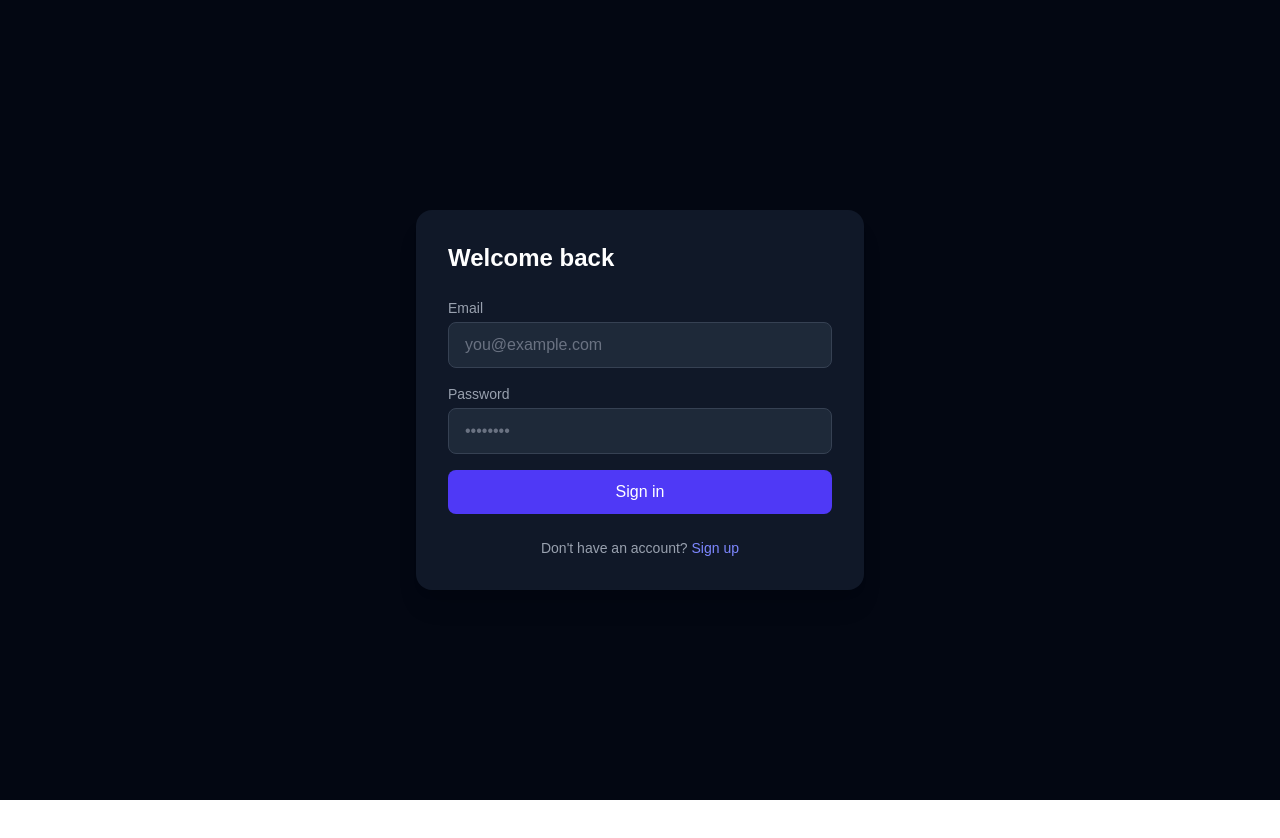
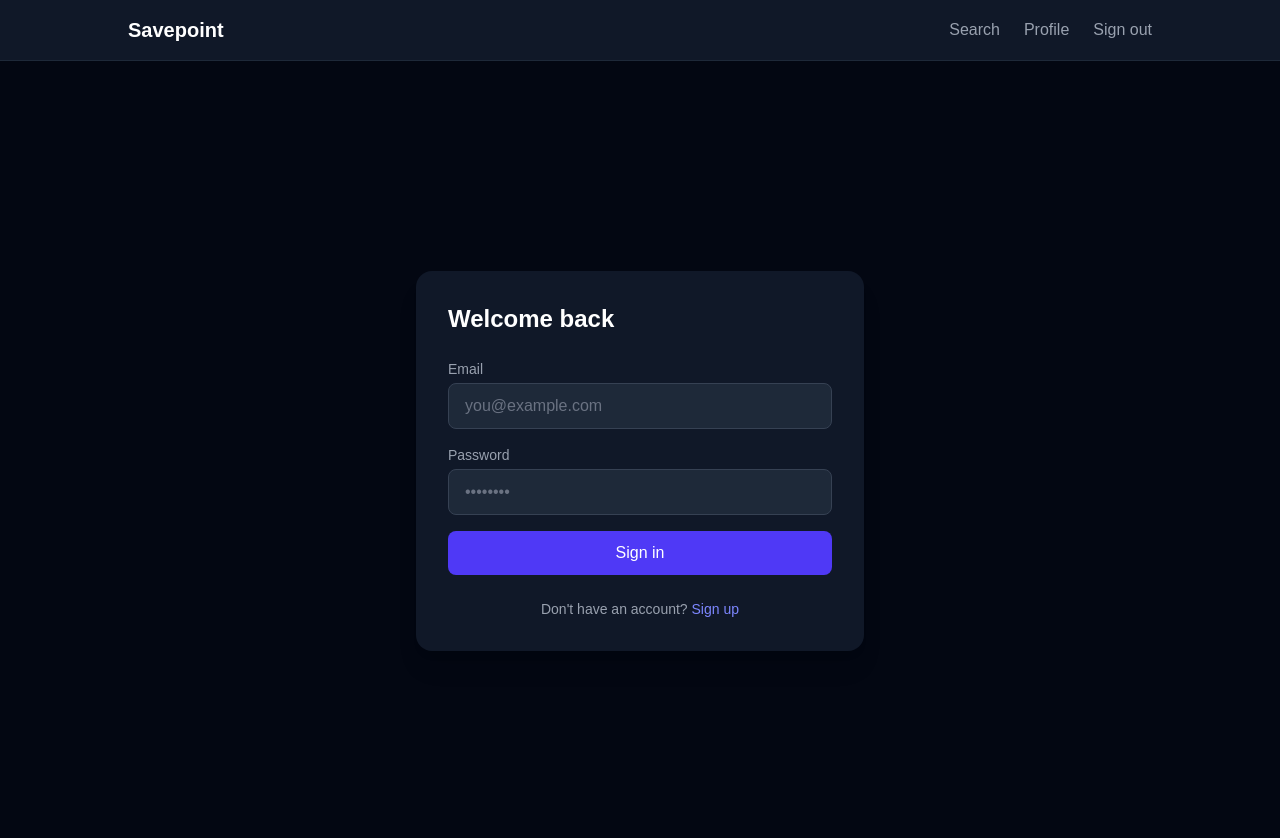
Before and after one commit to Tubeo/SavePoint, a Next.js app in the folder savepoint/: page /auth/login in a window 1280 px wide. Shown: the top 838 px of the page. Before the commit the page ends 800 px from the top, so only its background shows below. Built offline with nearby package versions, Linux system fonts and the light colour scheme; no server answers.

Commit message:
navbar and layout

```diff
--- a/savepoint/src/app/layout.tsx
+++ b/savepoint/src/app/layout.tsx
@@ -1,6 +1,7 @@
 import type { Metadata } from "next";
 import { Geist, Geist_Mono } from "next/font/google";
 import "./globals.css";
+import Navbar from "@/components/Navbar";
 
 const geistSans = Geist({
   variable: "--font-geist-sans",
@@ -13,8 +14,8 @@ const geistMono = Geist_Mono({
 });
 
 export const metadata: Metadata = {
-  title: "Create Next App",
-  description: "Generated by create next app",
+  title: "Savepoint",
+  description: "Track and rate your games",
 };
 
 export default function RootLayout({
@@ -27,7 +28,10 @@ export default function RootLayout({
       lang="en"
       className={`${geistSans.variable} ${geistMono.variable} h-full antialiased`}
     >
-      <body className="min-h-full flex flex-col">{children}</body>
+      <body className="min-h-full flex flex-col bg-gray-950">
+        <Navbar />
+        {children}
+      </body>
     </html>
   );
 }
--- /dev/null
+++ b/savepoint/src/components/Navbar.tsx
@@ -0,0 +1,41 @@
+'use client'
+
+import Link from 'next/link'
+import { useRouter } from 'next/navigation'
+import { createClient } from '@/lib/supabase'
+
+export default function Navbar() {
+  const router = useRouter()
+  const supabase = createClient()
+
+  const handleSignOut = async () => {
+    await supabase.auth.signOut()
+    router.push('/auth/login')
+    router.refresh()
+  }
+
+  return (
+    <nav className="bg-gray-900 border-b border-gray-800 px-8 py-4">
+      <div className="max-w-5xl mx-auto flex items-center justify-between">
+        <Link href="/" className="text-xl font-bold text-white">
+          Savepoint
+        </Link>
+
+        <div className="flex items-center gap-6">
+          <Link href="/search" className="text-gray-400 hover:text-white transition-colors">
+            Search
+          </Link>
+          <Link href="/profile" className="text-gray-400 hover:text-white transition-colors">
+            Profile
+          </Link>
+          <button
+            onClick={handleSignOut}
+            className="text-gray-400 hover:text-white transition-colors"
+          >
+            Sign out
+          </button>
+        </div>
+      </div>
+    </nav>
+  )
+}
```
